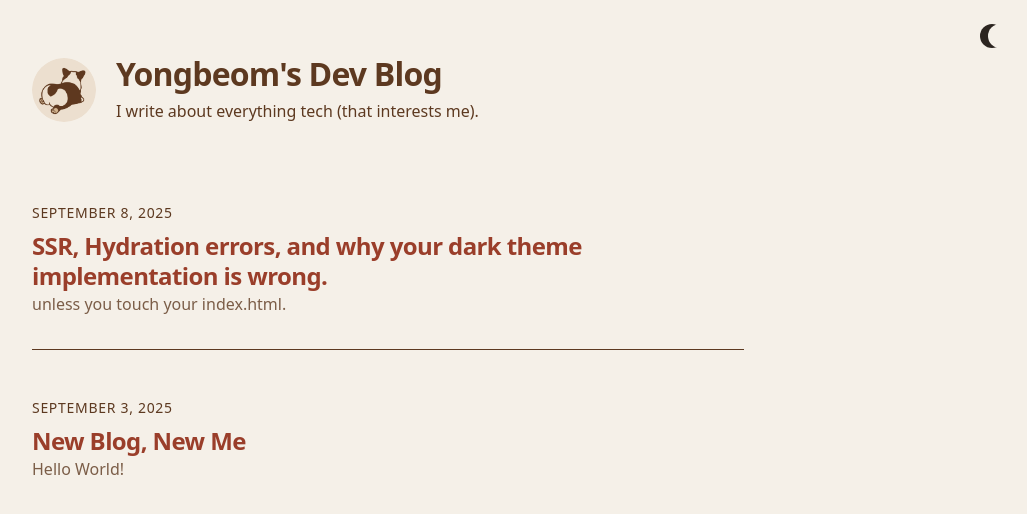
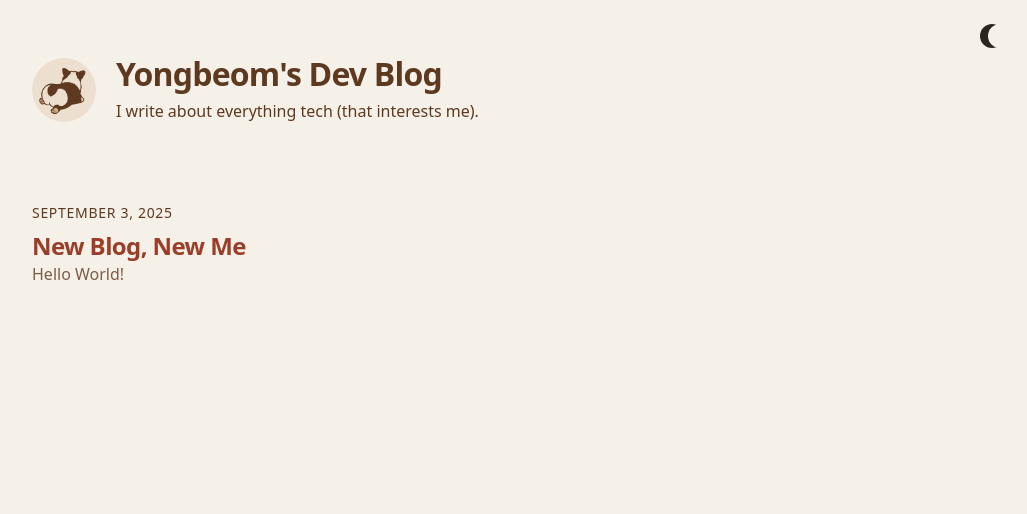
Before and after one commit to Yongbeom-Kim/personal-blog, a React (Vite) app: page / in a window 1280 px wide. Shown: the top 514 px of the page, without its empty margins (252-1279 px from the left). Built offline with nearby package versions, Linux system fonts and the light colour scheme.

Commit message:
feat: filter posts to only show published content
- Add date filter to HomePage to hide future-dated posts
- Only display posts where frontmatter.date <= current date
- Improves content visibility by preventing draft posts from appearing

```diff
--- a/src/pages/HomePage.tsx
+++ b/src/pages/HomePage.tsx
@@ -27,7 +27,7 @@ function HomePage() {
       <Header />
 
       <main className="mb-20">
-        {posts.map((post) => (
+        {posts.filter((post) => post.frontmatter.date <= new Date()).map((post) => (
           <PostSummaryItem key={getSlug(post.frontmatter)} frontmatter={post.frontmatter} />
         ))}
       </main>
```
